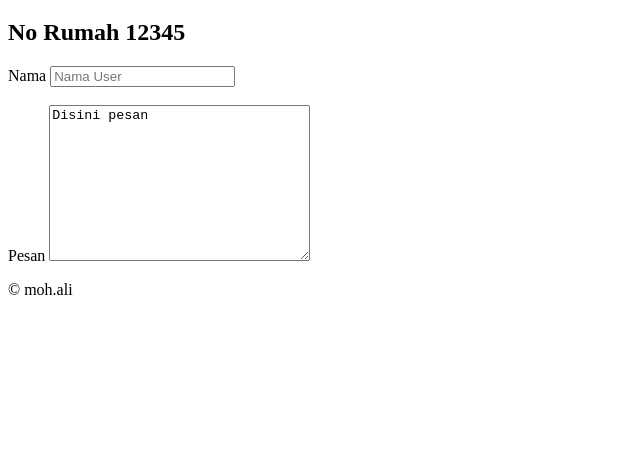
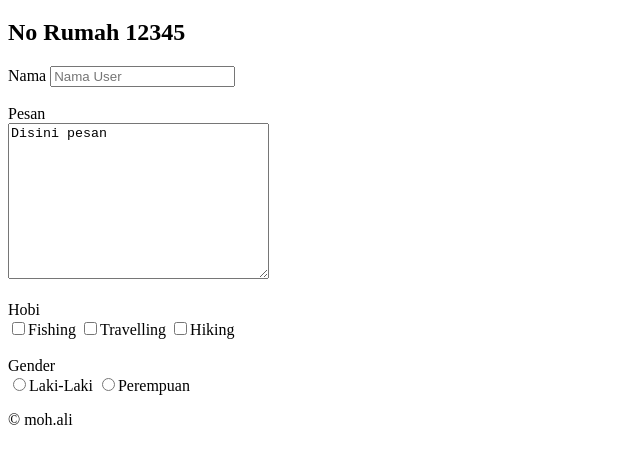
Before and after one commit to mohali9/Sederhana, a plain HTML site: page contact/contact.html in a window 1280 px wide. Shown: the part 87-550 px from the top of the page, without its empty margins (0-640 px from the left). Drawn offline with Linux system fonts and the light colour scheme.

Commit message:
input checkbox radio

```diff
--- a/contact/contact.html
+++ b/contact/contact.html
@@ -21,8 +21,22 @@
       <input type="text" placeholder="Nama User" id="user_name">
       <br>
       <br>
-      <label for="pesan_user">Pesan</label>
+      <label for="pesan_user">Pesan</label><br>
       <textarea name="" id="pesan_user" cols="30" rows="10">Disini pesan</textarea>
+      <br><br>
+
+      <label>Hobi</label>
+      <br>
+      <input type="checkbox" name="hobi_user" value="0">Fishing
+      <input type="checkbox" name="hobi_user" value="1">Travelling
+      <input type="checkbox" name="hobi_user" value="2">Hiking
+      <br>
+      <br>
+
+      <label for="">Gender</label>
+      <br>
+      <input type="radio" name="gender" value="0">Laki-Laki
+      <input type="radio" name="gender" value="1">Perempuan
     </form>
 
     <p>&copy; moh.ali</p>
```
